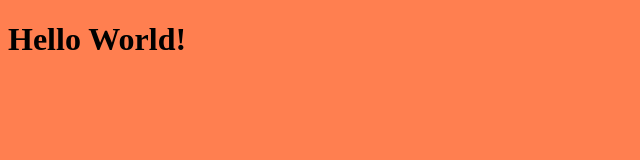
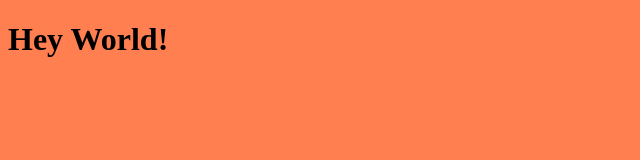
Before and after one commit to LaurenFW/Project-01, a plain HTML site: page index.html in a window 1280 px wide. Shown: the whole page, without its empty margins (0-640 px from the left). Drawn offline with Linux system fonts and the light colour scheme.

Commit message:
Updated main title

```diff
--- a/index.html
+++ b/index.html
@@ -7,6 +7,6 @@
     <link rel="stylesheet" href="style.css">
   </head>
   <body>
-    <h1>Hello World!</h1>
+    <h1>Hey World!</h1>
   </body>
 </html>
```
